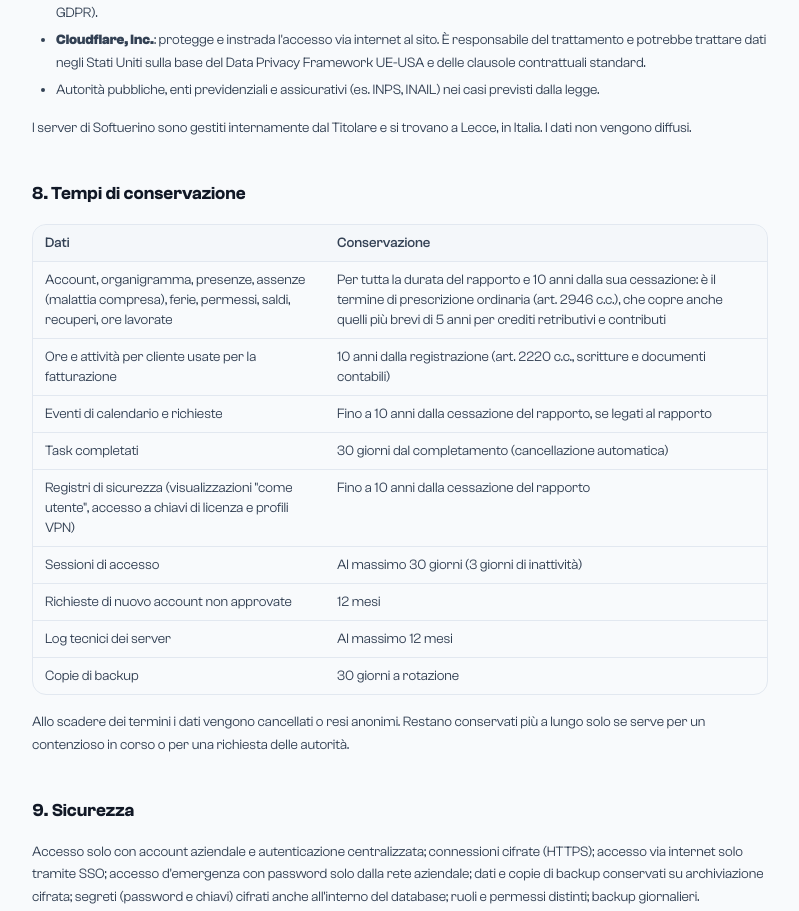
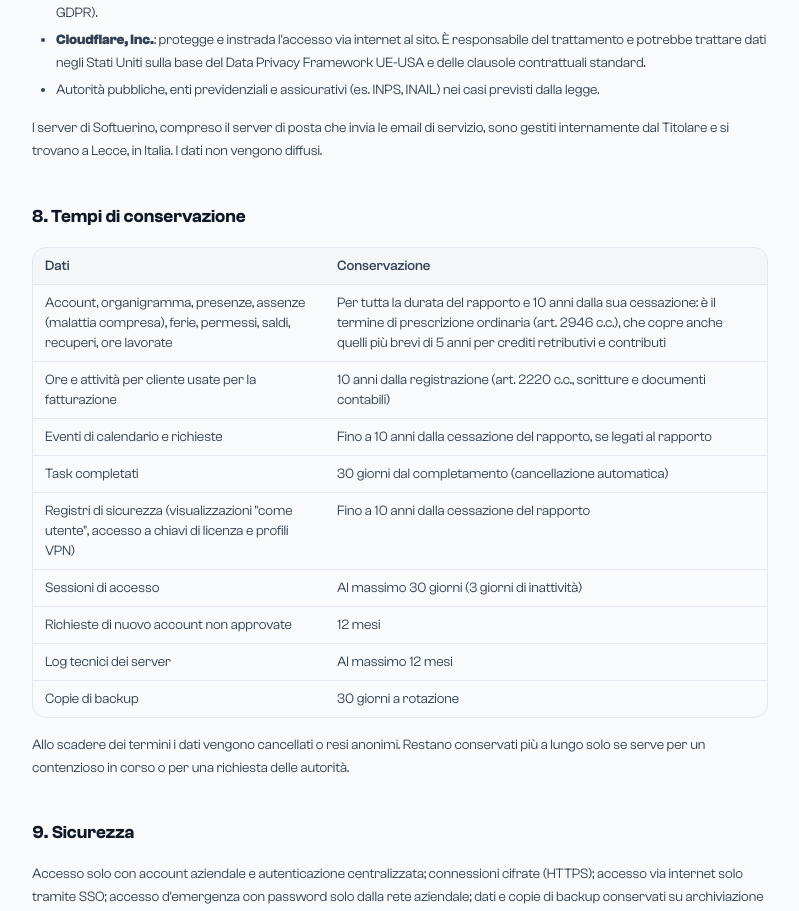
Before and after one commit to valentinalopa/softuerino, a Next.js app: page /privacy in a window 1280 px wide. Shown: the part 1945-2856 px from the top of the page, without its empty margins (240-1039 px from the left). Built offline with nearby package versions, Linux system fonts and the light colour scheme.

Commit message:
feat(privacy): server di posta interno nella sezione 7

```diff
--- a/src/app/privacy/page.tsx
+++ b/src/app/privacy/page.tsx
@@ -194,8 +194,8 @@ export default function PrivacyPage() {
         </li>
       </ul>
       <p>
-        I server di Softuerino sono gestiti internamente dal Titolare e si trovano a Lecce, in Italia. I dati non
-        vengono diffusi.
+        I server di Softuerino, compreso il server di posta che invia le email di servizio, sono gestiti
+        internamente dal Titolare e si trovano a Lecce, in Italia. I dati non vengono diffusi.
       </p>
 
       <h2>8. Tempi di conservazione</h2>
```
